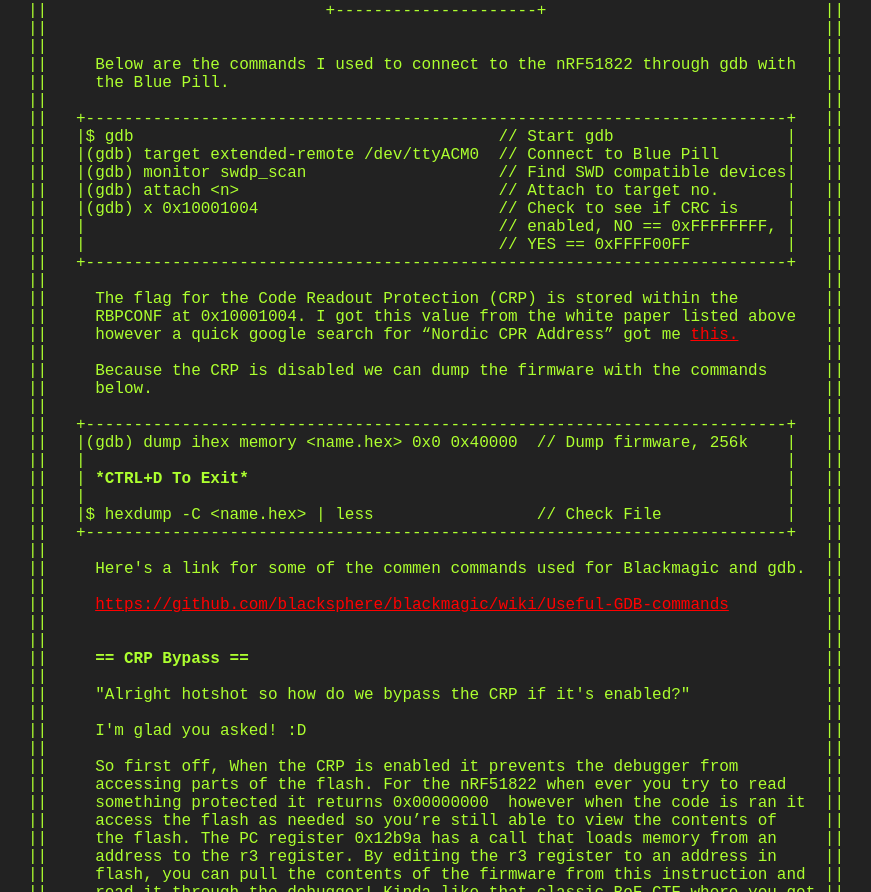
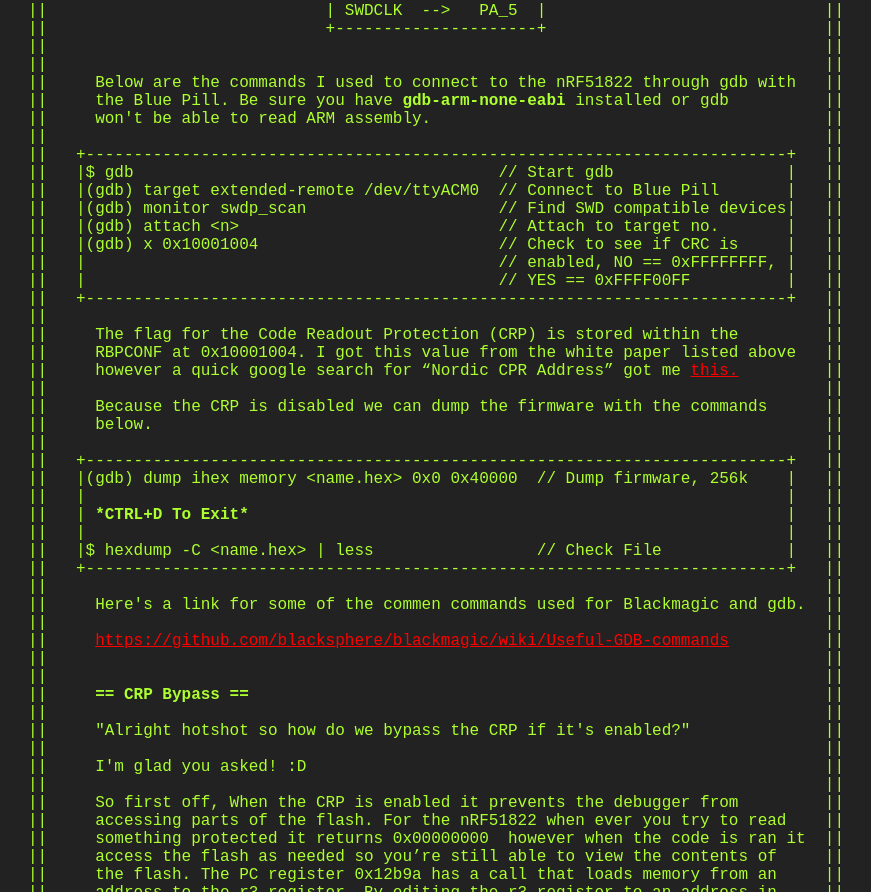
Before and after one commit to notpike/my_website, a website: page public/pages/notes_nrf51822.html in a window 1280 px wide. Shown: the part 5114-6006 px from the top of the page, without its empty margins (204-1075 px from the left). Drawn offline with Linux system fonts and the light colour scheme.

Commit message:
Updated nRF51 Notes

```diff
--- a/public/pages/notes_nrf51822.html
+++ b/public/pages/notes_nrf51822.html
@@ -63,8 +63,9 @@
 ||     first IC we’re going to poke at is a Nordic nRF51822 System On a Chip       ||
 ||     (SoC). The tools needed for this task included a computer capable of        ||
 ||     running GNU Debugger (gdb) and a debugging preferential to interface with   ||
-||     the IC . For this write up I’ll be using Linux as my OS and a STM32         ||
-||     “Blue Pill” flashed with Blackmagic Probe to dump the bin.                  ||
+||     the IC. Be sure you have gdb-arm-none-eabi installed for this as well.      ||
+||     For this write up I’ll be using Linux as my OS and a STM32 “Blue Pill”      ||
+||     flashed with Blackmagic Probe to dump the bin.                              ||
 ||                                                                                 ||
 ||                                                                                 ||
 ||     <b>== NRF51822 ==</b>                                                              ||
@@ -303,7 +304,8 @@
 ||                                                                                 ||
 ||                                                                                 ||
 ||     Below are the commands I used to connect to the nRF51822 through gdb with   ||
-||     the Blue Pill.                                                              ||
+||     the Blue Pill. Be sure you have <b>gdb-arm-none-eabi</b> installed or gdb          ||
+||     won't be able to read ARM assembly.                                         ||
 ||                                                                                 ||
 ||   +-------------------------------------------------------------------------+   ||
 ||   |$ gdb                                      // Start gdb                  |   ||
@@ -350,6 +352,7 @@
 ||     flash, you can pull the contents of the firmware from this instruction and  ||
 ||     read it through the debugger! Kinda like that classic BoF CTF where you get ||
 ||     the program to read the protected text file with a little bit of magic! :D  ||
+||                                                                                 ||
 ||     The White paper above provided a ruby script that will scrape the registers ||
 ||     and will build copy of the firmware by stepping through the code in gdb.    ||
 ||     However this was built for OpenOCD so the POC dose not directly apply for   ||
```
